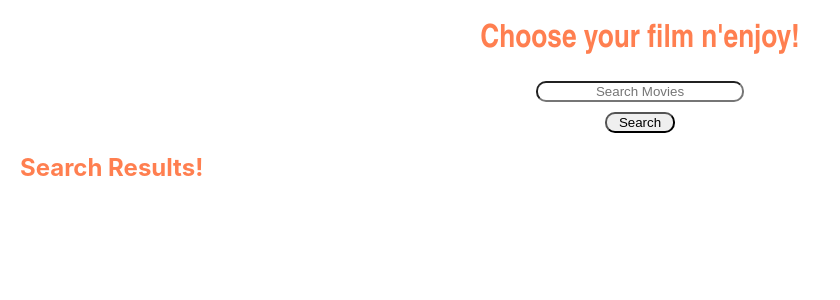
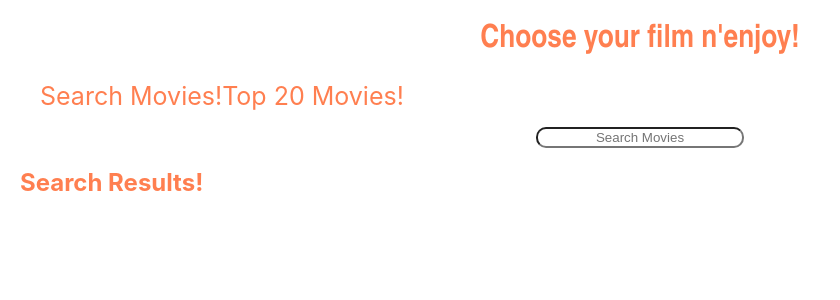
Before and after one commit to pigy87/movieproject2, a React (Create React App) app: page / in a window 1280 px wide. Shown: the top 300 px of the page, without its empty margins (0-840 px from the left). Built offline with nearby package versions, Linux system fonts and the light colour scheme.

Commit message:
working on landing page on click

```diff
--- /dev/null
+++ b/src/components/LandingPage/landingPage.css
@@ -0,0 +1,14 @@
+#landingUl {
+    display: flex;
+    flex-direction: row;
+}
+
+.landingLis {
+    font-size: 25px;
+    color: coral;
+    list-style: none;
+}
+
+.landingLis:hover {
+    color: 'blue'
+}
--- /dev/null
+++ b/src/components/LandingPage/landingPage.jsx
@@ -0,0 +1,20 @@
+import React  from 'react';
+import '../LandingPage/landingPage.css';
+
+class LandingPage extends React.Component {
+    constructor(props){
+        super(props);
+    }
+    render() {
+        return (
+            <div>
+                <ul id={'landingUl'}>
+                    <li className={'landingLis'}>Search Movies!</li>
+                    <li className={'landingLis'}>Top 20 Movies!</li>
+                </ul>
+            </div>
+        );
+    }
+}
+
+export default LandingPage;
--- a/src/components/eachMovieData/eachMovieData.jsx
+++ b/src/components/RenderEachMovieData/eachMovieData.jsx
@@ -1,5 +1,5 @@
 import React from 'react';
-import '../eachMovieData/eachMoviedata.css';
+import './eachMoviedata.css';
 
 
 class EachMovieData extends React.Component {
@@ -19,7 +19,7 @@ class EachMovieData extends React.Component {
             style={backGround}>
                 <h2 id={'moviedataTitle'}> Movie Data!</h2>
                 <div id={'moviedataLis'}>
-                    <ul id={'movieDataLis'}>
+                    <ul id={'movieDataUl'}>
                         <li key={this.props.data.id + '1'}><span className={'prefix'}>Title:</span>{this.props.data.title}</li>
                         <li key={this.props.data.id + '2'}><span className={'prefix'}>Relesed:</span>{this.props.data.release_date}</li>
                         <li key={this.props.data.id + '3'}><span className={'prefix'}>Rate:</span>{this.props.data.vote_average}</li>
--- a/src/components/eachMovieData/eachMoviedata.css
+++ b/src/components/RenderEachMovieData/eachMoviedata.css
@@ -3,7 +3,7 @@
     font-family: 'Comic Sans MS,Franklin Gothic Medium', 'Arial Narrow', Arial, sans-serif;
 }
 
-#movieDataLis {
+#movieDataUl {
     margin-top: 25px;
     text-align: left;
 }
--- a/src/components/app/App.js
+++ b/src/components/app/App.js
@@ -4,45 +4,42 @@ import Header from '../headerComponent/header';
 import SearchBox from '../searchBox/searchBox';
 import databaseApi from '../../util/databaseapi';
 import Results from '../resultsComponent/results';
+import LandingPage from '../LandingPage/landingPage';
 
 class App extends React.Component {
   constructor(props) {
     super(props);
     this.state = ({
-      searchResults:null
+      searchResults: null
     })
 
-    this.takeTerm = this.takeTerm.bind(this);
-    this.searchForMovies=this.searchForMovies.bind(this);
-    this.print=this.print.bind(this);
+
+    this.searchForMovies = this.searchForMovies.bind(this);
+    this.print = this.print.bind(this);
   }
 
-  takeTerm(term) {
-    databaseApi.queryWord(term);
+  searchForMovies(term) {
+    databaseApi.getListsMovies(term)
+      .then(data => {
+        this.setState({
+          searchResults: data
+        })
+      })
   }
 
-  searchForMovies(term){
-
-    this.takeTerm(term);
-    databaseApi.getListsMovies()
-    .then(data=>{
-      this.setState({
-        searchResults:data
-      })
-    })
-  }
-
-  print(){
+  print() {
     console.log(this.state.searchResults)
   }
 
   render() {
-   //this.print()
+    //this.print()
+
     return (
       <div className="App">
         <Header />
+        <LandingPage/>
         <SearchBox searchForMovies={this.searchForMovies} />
-        <Results results={this.state.searchResults}/>
+        <Results results={this.state.searchResults} />
       </div>
     );
   }
--- a/src/components/resultsComponent/results.jsx
+++ b/src/components/resultsComponent/results.jsx
@@ -1,7 +1,7 @@
 import React, { Component } from 'react';
-import ListResults from '../list/listResults';
+import ListResults from '../RenderListResults/listResults';
 import './results.css';
-import EachMovieData from '../eachMovieData/eachMovieData';
+import EachMovieData from '../RenderEachMovieData/eachMovieData';
 
 class Results extends Component {
     constructor(props) {
@@ -30,7 +30,7 @@ class Results extends Component {
 
     render() {
 
-        console.log(this.props.results);
+     //   console.log(this.props.results);
         //console.log(this.state.selectedMovie)
 
         return (
--- a/src/components/searchBox/searchBox.jsx
+++ b/src/components/searchBox/searchBox.jsx
@@ -7,33 +7,21 @@ class SearchBox extends Component {
             value: ''
         })
 
-        this.handleButton = this.handleButton.bind(this);
         this.handleOnChange=this.handleOnChange.bind(this);
 
     }
 
     handleOnChange(e){
-        //this.props.searchForMovies(e.target.value);
-
+        this.props.searchForMovies(e.target.value);
         this.setState({
             value:e.target.value
         })
-
     }
 
-    handleButton() {
-      this.props.searchForMovies(this.state.value);
-    }
-
-
-
-
     render() {
-
         return (
             <div className={'boxDiv'}>
                 <input id={'input'} type="text" value={this.state.value} onChange={this.handleOnChange}   placeholder={'Search Movies'}/>
-                <button id={'button'} type="button" onClick={this.handleButton}>Search</button>
             </div>
         );
     }
--- a/src/util/databaseapi.js
+++ b/src/util/databaseapi.js
@@ -1,13 +1,9 @@
 let id = '666bc8478249be46838803dea2b5921a';
-let query = '';
+
 
 const databaseApi = {
-    queryWord(term) {
-        query = term;
-    },
-
-    getListsMovies() {
-        return fetch(`https://api.themoviedb.org/3/search/movie?api_key=${id}&language=en-US&page=1&include_adult=false&query='${query}'?`)
+    getListsMovies(term) {
+        return fetch(`https://api.themoviedb.org/3/search/movie?api_key=${id}&language=en-US&page=1&include_adult=false&query='${term}'?`)
             .then(response => response.json())
             .then(jsonResponse => {
                 return jsonResponse.results;
```
Also changed, not shown: src/components/RenderListResults/listResults.css (renamed from src/components/list/listResults.css), src/components/RenderListResults/listResults.jsx (renamed from src/components/list/listResults.jsx), src/components/landing/landingPage.css (deleted), src/components/landing/landingPage.jsx (deleted).
